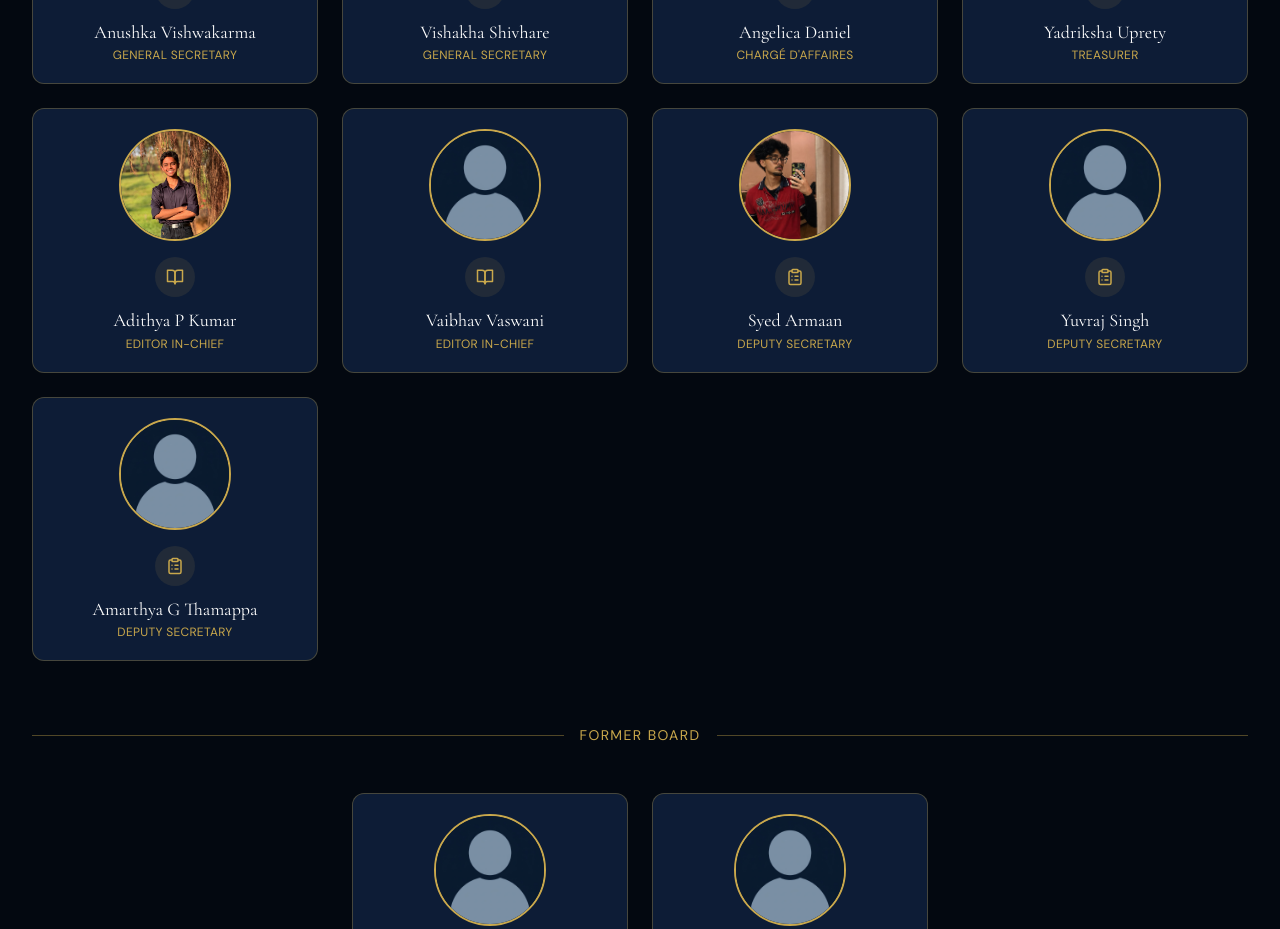
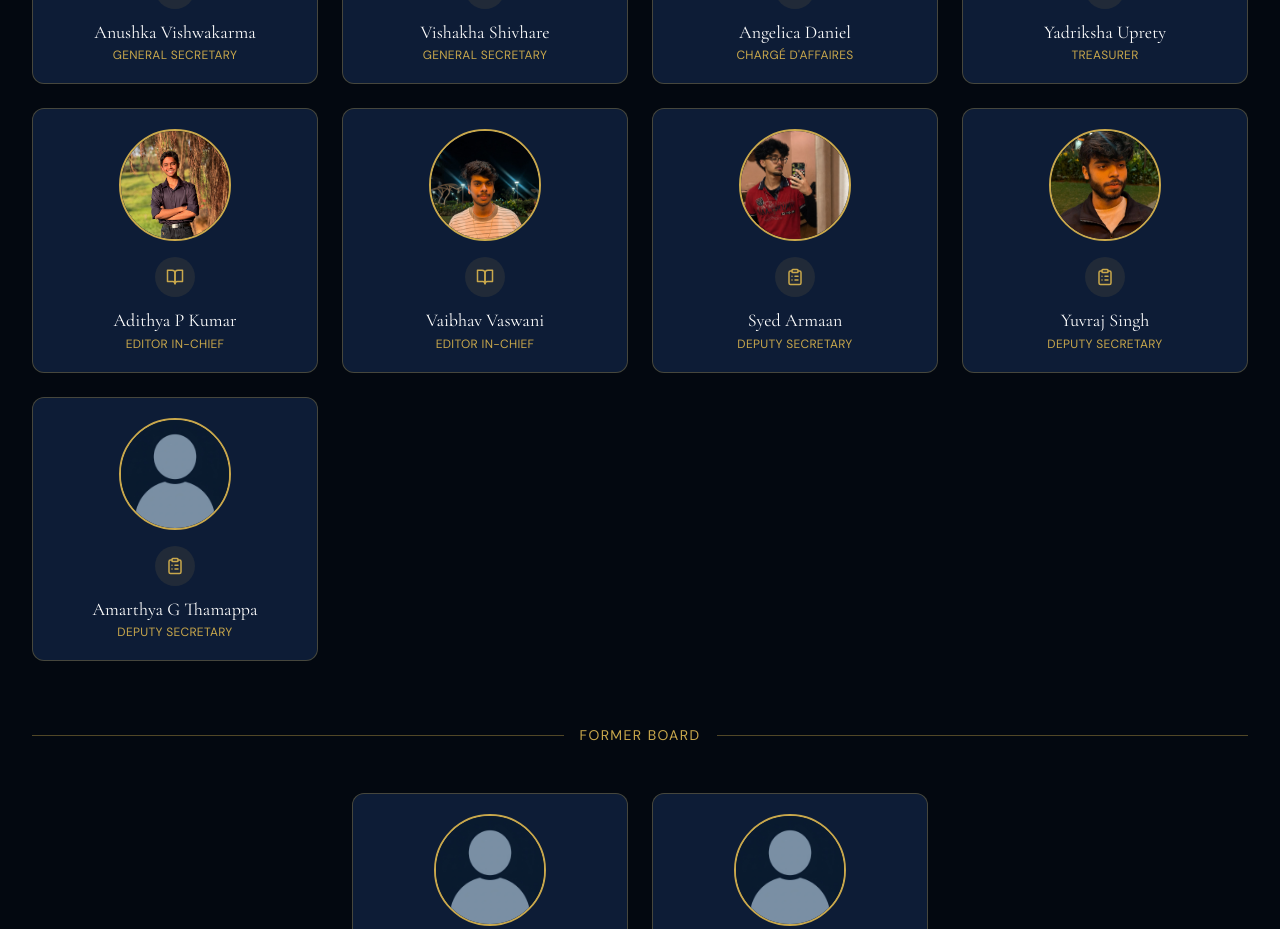
Before and after one commit to ShettyBro/aimunsoc-2026, a React (Vite) app: page /board in a window 1280 px wide. Shown: the part 1420-2349 px from the top of the page. Built offline with nearby package versions, Linux system fonts and the light colour scheme; no server answers.

Commit message:
added memebers photo

```diff
--- a/src/data/board.ts
+++ b/src/data/board.ts
@@ -25,9 +25,9 @@ export const currentBoard: BoardMember[] = [
   { name: 'Angelica Daniel', position: "Chargé d'Affaires", image: '/TheBoard/Angelica Hazel Daniel.jpeg' },
   { name: 'Yadriksha Uprety', position: 'Treasurer', image: '/TheBoard/Yadriksha Uprety.jpeg' },
   { name: 'Adithya P Kumar', position: 'Editor In-Chief', image: '/TheBoard/Adithya P Kumar.jpeg' },
-  { name: 'Vaibhav Vaswani', position: 'Editor In-Chief', image: '/TheBoard/placeholder.jpg' },
+  { name: 'Vaibhav Vaswani', position: 'Editor In-Chief', image: '/TheBoard/vaibhav.jpeg' },
   { name: 'Syed Armaan', position: 'Deputy Secretary', image: '/TheBoard/Syed Armaan.jpeg' },
-  { name: 'Yuvraj Singh', position: 'Deputy Secretary', image: '/TheBoard/placeholder.jpg' },
+  { name: 'Yuvraj Singh', position: 'Deputy Secretary', image: '/TheBoard/yuvraj.jpeg' },
   { name: 'Amarthya G Thamappa', position: 'Deputy Secretary', image: '/TheBoard/placeholder.jpg' },
 ];
 
```
Also changed, not shown: public/TheBoard/vaibhav.jpeg (added), public/TheBoard/yuvraj.jpeg (added).
